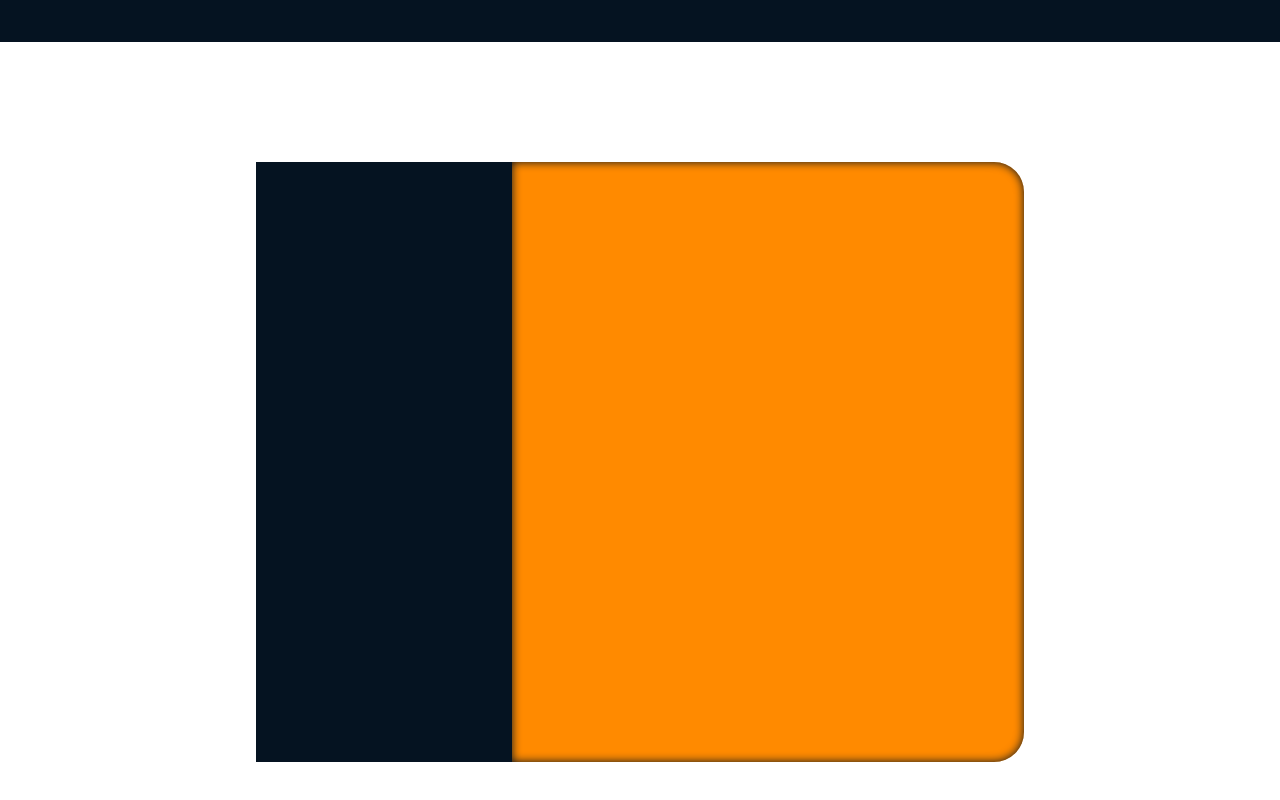
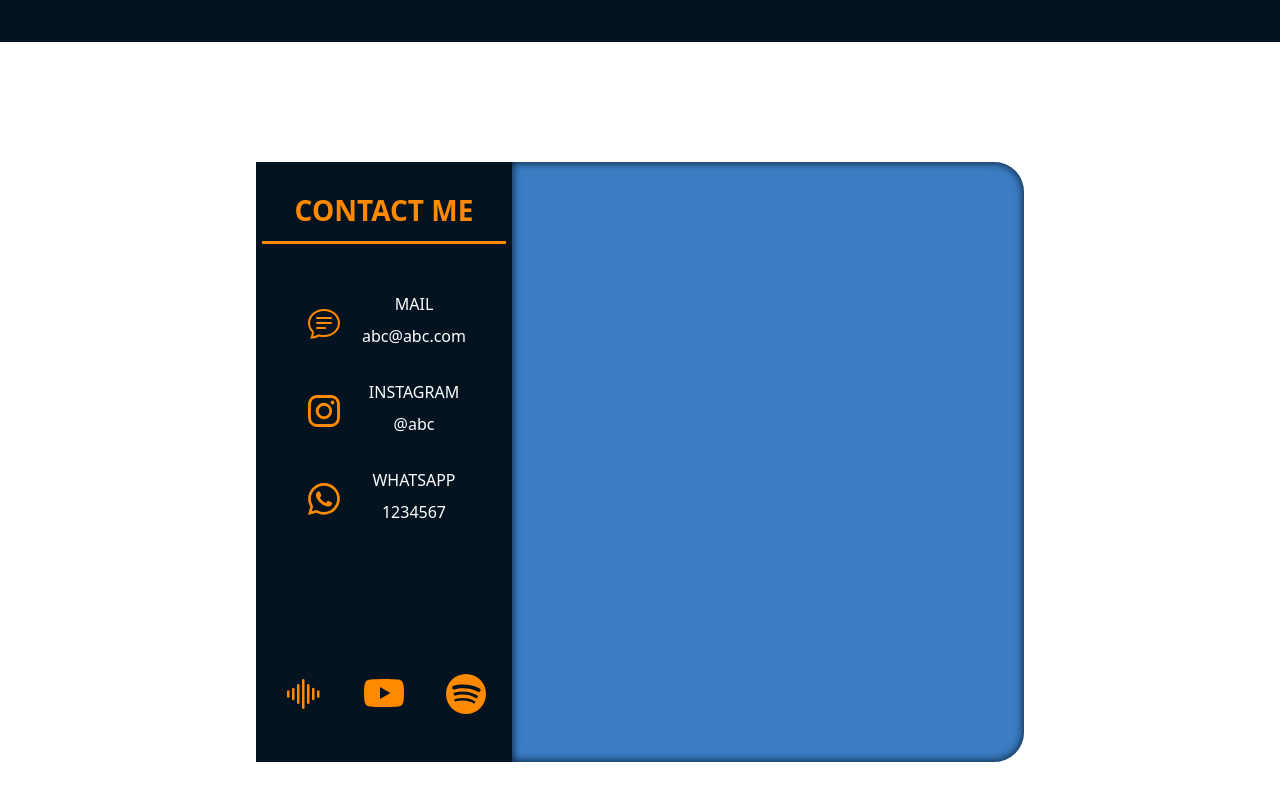
Before and after one commit to MelissaAime/FerBonfiglio, a React (Create React App) app: page /presentation in a window 1280 px wide. Shown: the part 2066-2866 px from the top of the page. Built offline with nearby package versions, Linux system fonts and the light colour scheme.

Commit message:
contact style

```diff
--- a/package.json
+++ b/package.json
@@ -11,6 +11,7 @@
     "react": "^18.2.0",
     "react-bootstrap": "^2.7.0",
     "react-dom": "^18.2.0",
+    "react-icons": "^4.7.1",
     "react-router-dom": "^6.8.1",
     "react-scripts": "5.0.1",
     "sass": "^1.58.0",
--- a/src/Sections/Contact/Contact.jsx
+++ b/src/Sections/Contact/Contact.jsx
@@ -1,8 +1,52 @@
+import { BsChatText, BsInstagram, BsWhatsapp, BsSoundwave, BsYoutube, BsSpotify} from "react-icons/bs";
+
 export const Contact = () => {
+
+    const data = [
+        {
+            "text": "mail",
+            "content" : "abc@abc.com",
+            "icon": <BsChatText/>,
+            "href": "/"
+        },
+        {
+            "text": "instagram",
+            "content" : "@abc",
+            "icon": <BsInstagram/>,
+            "href": "/"
+        },
+        {
+            "text": "whatsapp",
+            "content" : "1234567",
+            "icon": <BsWhatsapp/>,
+            "href": "/"
+        }
+    ]
     return (
         <div className="contact" id="contact">
             <div className="contact-box">
-                <div className="contact-box-info"></div>
+                <div className="contact-box-info">
+                    <h3 className="contact-box-info-title">Contact Me</h3>
+
+                    {data.map(({text, content, icon, href}) => (
+                        <div className="contact-box-info-container">
+                            <div>
+                                <span>{icon}</span>
+                            </div>
+                            <div>
+                                <p>{text}</p>
+                                <a href={href}>{content}</a>
+                            </div>
+                        </div>
+                    ))}
+
+                    <div className="contact-box-info-footer">
+                        <a href=""><BsSoundwave/> </a>
+                        <a href=""><BsYoutube/> </a>
+                        <a href=""><BsSpotify/> </a>
+                    </div>
+
+                </div>
                 <div className="contact-box-form"></div>
             </div>
         </div>
--- a/src/Sections/Contact/Contact.scss
+++ b/src/Sections/Contact/Contact.scss
@@ -15,10 +15,72 @@
         &-info{
             background-color: var(--background);
             z-index: 1;
+            display: flex;
+            flex-direction: column;
+            align-items: center;
+
+            &-title{
+                width: 95%;
+                height: 50px;
+                margin: 2rem;
+                color: var(--primary);
+                font-weight: 600;
+                border-bottom: 0.2rem solid var(--primary);
+                text-align: center;
+                text-transform: uppercase;
+            }
+
+            &-container{
+                margin: 1rem;
+                max-width: 80%;
+                text-align: center;
+                display: grid;
+                grid-template-columns: 1fr 2fr;
+                align-items: center;
+
+                span{
+                    color: var(--primary);
+                    font-size: 2rem;
+                }
+
+                a{
+                    text-decoration: none;
+                    color: var(--light);
+                }
+
+                a:hover{
+                    font-weight: 700;
+                }
+
+                p{
+                    width: 120px;
+                    text-transform: uppercase;
+                    color: var(--light);
+                    margin-bottom: 0.5rem;
+                }
+
+                p:hover{
+                    color: var(--primary);
+                    border-bottom: 0.1rem solid var(--primary);
+                }
+            }
+
+            &-footer{
+                font-size: 2.5rem;
+                position: relative;
+                top: 20%;
+
+                a{
+                    color: var(--primary);
+                    text-decoration: none;
+                    padding: 1rem;
+                }
+            }
+
         }
 
         &-form{
-            background-color: var(--primary);
+            background-color: var(--secondary);
             box-shadow: inset 0 0 10px var(--background);
             border-radius: 0 30px 30px 0;
         }
```
Also changed, not shown: 1 other file (tests, documents, lock files or other folders).
